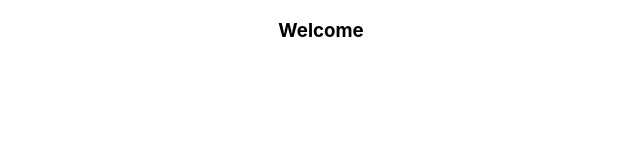
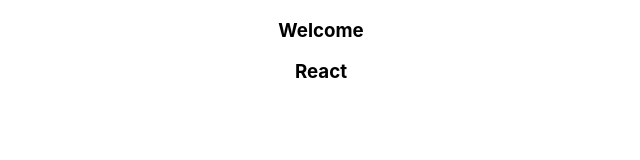
Before and after one commit to rampunit88/react-cicd, a React (Create React App) app: page / in a window 1280 px wide. Shown: the top 160 px of the page, without its empty margins (319-959 px from the left). Built offline with nearby package versions, Linux system fonts and the light colour scheme.

Commit message:
update string

```diff
--- a/src/App.js
+++ b/src/App.js
@@ -5,6 +5,7 @@
   return (
     <div className="App">
       <h3>Welcome</h3>
+      <h3>React</h3>
     </div>
   );
 }
```
